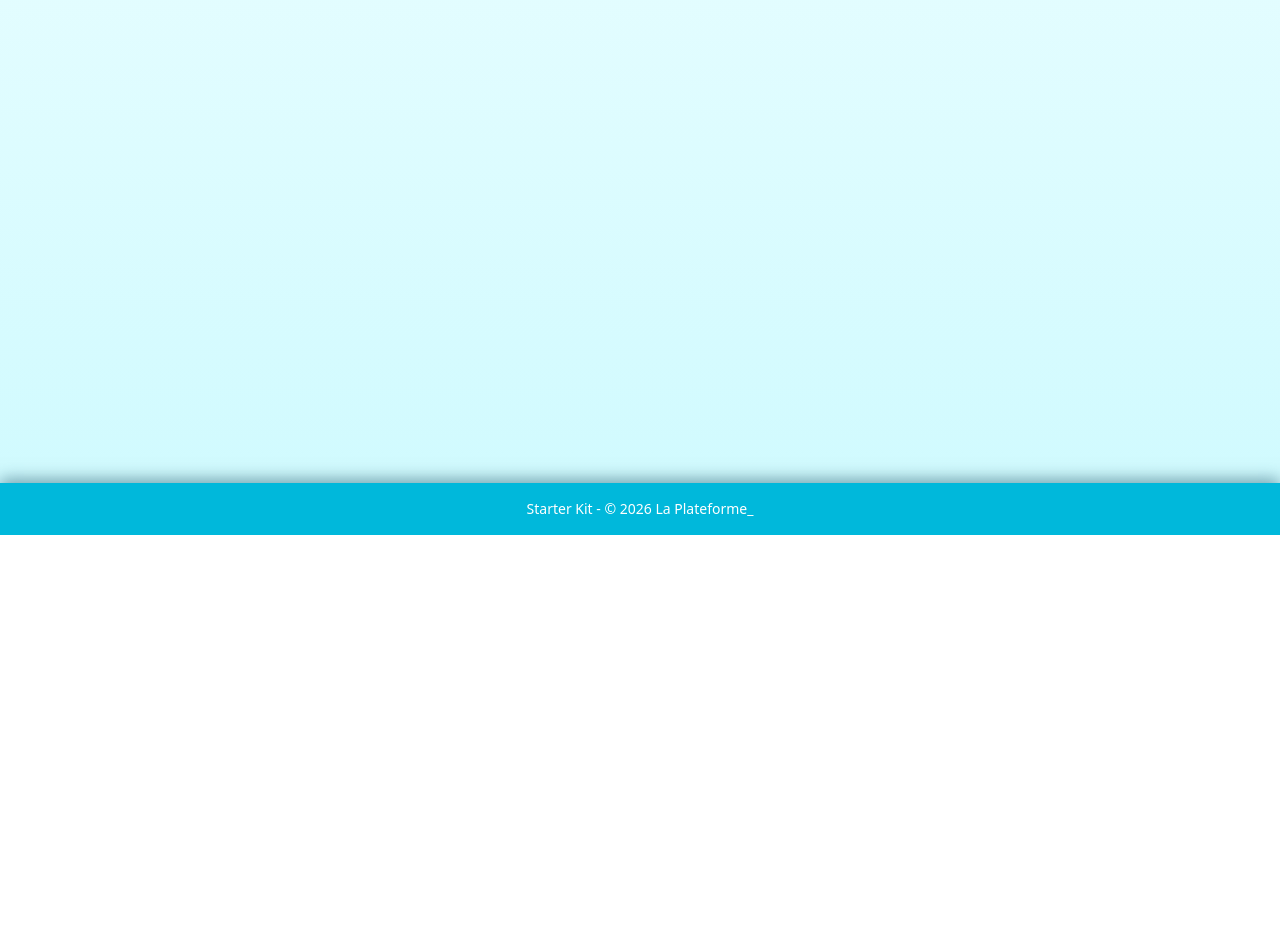
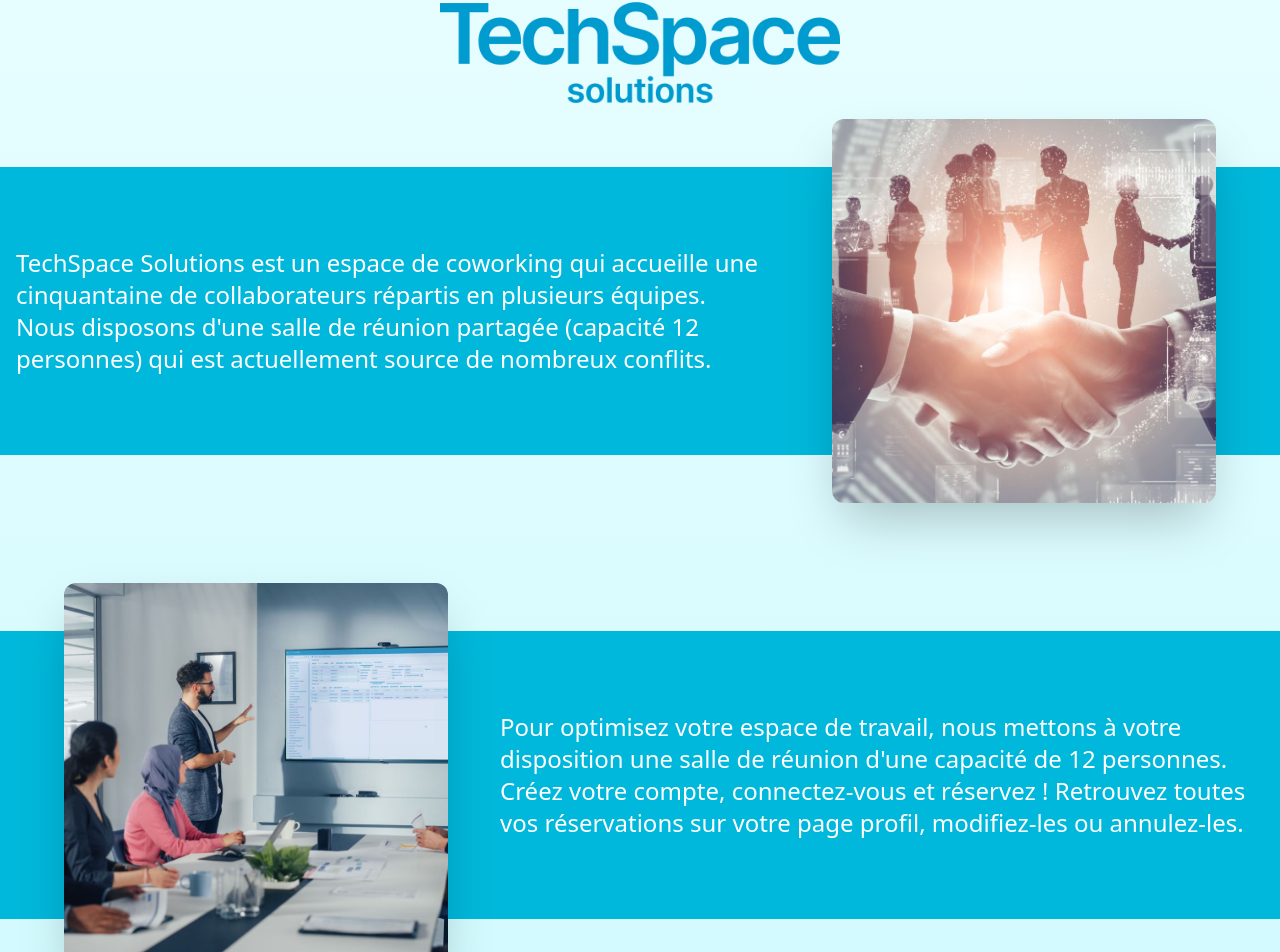
Before and after one commit to Pauline-hiez/reservation-salle, a React (Vite) app in the folder frontend/: page / in a window 1280 px wide. Shown: the part 265-1217 px from the top of the page. Before the commit the page ends 800 px from the top, so only its background shows below. Built offline with nearby package versions, Linux system fonts and the light colour scheme.

Commit message:
Page d'accueil OK

```diff
--- a/frontend/src/components/Planning.jsx
+++ b/frontend/src/components/Planning.jsx
@@ -844,10 +844,23 @@ export default function Planning() {
                                     className="w-full px-3 py-2 border border-gray-300 rounded-lg focus:outline-none focus:border-cyan-500"
                                     required
                                 >
-                                    {[1, 2, 3, 4, 5, 6, 7, 8].map(h => (
-                                        <option key={h} value={h}>{h} heure{h > 1 ? 's' : ''}</option>
-                                    ))}
+                                    {(() => {
+                                        // Calculer la durée maximale selon l'heure de début (fin à 19h)
+                                        const heureDebut = selectedSlot.heure;
+                                        const heureFin = 19; // Les réservations s'arrêtent à 19h
+                                        const dureeMax = heureFin - heureDebut;
+                                        const heuresDisponibles = Array.from({ length: dureeMax }, (_, i) => i + 1);
+
+                                        return heuresDisponibles.map(h => (
+                                            <option key={h} value={h}>{h} heure{h > 1 ? 's' : ''}</option>
+                                        ));
+                                    })()}
                                 </select>
+                                {selectedSlot.heure >= 18 && (
+                                    <p className="text-xs text-orange-600 mt-1">
+                                        ⚠️ Réservation limitée car les réservations se terminent à 19h
+                                    </p>
+                                )}
                             </div>
 
                             <div className="flex gap-3">
--- a/frontend/src/pages/Home.jsx
+++ b/frontend/src/pages/Home.jsx
@@ -1,10 +1,83 @@
+import { useState, useEffect } from 'react';
+
 export default Home;
 
 function Home() {
+    const images = [
+        "/public/assets/img/home1.png",
+        "/public/assets/img/home2.png"
+    ];
+
+    const salleImages = [
+        "/public/assets/img/salle1.png",
+        "/public/assets/img/salle2.jpeg",
+        "/public/assets/img/salle3.png"
+    ];
+
+    const [currentIndex, setCurrentIndex] = useState(0);
+    const [currentSalleIndex, setCurrentSalleIndex] = useState(0);
+
+    useEffect(() => {
+        const interval = setInterval(() => {
+            setCurrentIndex((prevIndex) => (prevIndex + 1) % images.length);
+        }, 3000); // Change d'image toutes les 3 secondes
+
+        return () => clearInterval(interval);
+    }, [images.length]);
+
+    useEffect(() => {
+        const interval = setInterval(() => {
+            setCurrentSalleIndex((prevIndex) => (prevIndex + 1) % salleImages.length);
+        }, 3000); // Change d'image toutes les 3 secondes
+
+        return () => clearInterval(interval);
+    }, [salleImages.length]);
+
     return (
-        <div className="container mx-auto px-4 py-8">
-            <h1 className="text-4xl font-bold text-gray-800 mb-6">Réservation salle</h1>
-            <p className="text-gray-600">Starter Kit - © 2026 La Plateforme_</p>
+        <div className="w-full">
+            <div className="container mx-auto px-4 py-8">
+                <img src="/public/assets/img/techspace-logo.webp" alt="Logo TechSpace" className="w-100 h-auto mx-auto mb-8" />
+            </div>
+
+            <div className="flex flex-col gap-16 md:gap-24 mb-16 md:mb-24">
+                {/* Section 1 */}
+                <div className="relative w-full bg-cyan-500 text-white py-16 md:py-20 mb-20">
+                    <div className="container mx-auto px-4 pr-72 md:pr-130">
+                        <h2 className="text-3xl md:text-2xl">TechSpace Solutions est un espace de coworking qui accueille une cinquantaine de
+                            collaborateurs répartis en plusieurs équipes. Nous disposons d'une salle de réunion partagée
+                            (capacité 12 personnes) qui est actuellement source de nombreux conflits.</h2>
+                    </div>
+                    <div className="absolute top-1/2 right-4 md:right-16 transform -translate-y-1/2 w-72 md:w-96 aspect-square overflow-hidden rounded-xl shadow-2xl">
+                        {images.map((image, index) => (
+                            <img
+                                key={index}
+                                src={image}
+                                alt={`Accueil ${index + 1}`}
+                                className={`absolute top-0 left-0 w-full h-full object-cover transition-opacity duration-1000 ${index === currentIndex ? 'opacity-100' : 'opacity-0'
+                                    }`}
+                            />
+                        ))}
+                    </div>
+                </div>
+
+                {/* Section 2 */}
+                <div className="relative w-full bg-cyan-500 text-white py-16 md:py-20 mb-20">
+                    <div className="container mx-auto px-4 pl-72 md:pl-125 flex justify-end">
+                        <h2 className="text-3xl md:text-2xl">Pour optimisez votre espace de travail, nous mettons à votre disposition une salle de réunion d'une capacité de 12 personnes. Créez votre compte, connectez-vous et réservez ! Retrouvez toutes vos réservations sur votre page profil, modifiez-les ou annulez-les.</h2>
+                    </div>
+                    <div className="absolute top-1/2 left-4 md:left-16 transform -translate-y-1/2 w-72 md:w-96 aspect-square overflow-hidden rounded-xl shadow-2xl">
+                        {salleImages.map((image, index) => (
+                            <img
+                                key={index}
+                                src={image}
+                                alt={`Salle ${index + 1}`}
+                                className={`absolute top-0 left-0 w-full h-full object-cover transition-opacity duration-1000 ${index === currentSalleIndex ? 'opacity-100' : 'opacity-0'
+                                    }`}
+                            />
+                        ))}
+                    </div>
+                </div>
+            </div>
         </div>
     );
 }
--- a/frontend/src/pages/Profil.jsx
+++ b/frontend/src/pages/Profil.jsx
@@ -329,7 +329,7 @@ function Profil() {
                                         </td>
                                         <td className={`${!isLast ? 'border-b' : ''} border-cyan-800 px-4 py-2 text-center`}>
                                             {!isPast && (
-                                                <div className="flex gap-2 justify-center">
+                                                <div className="flex justify-evenly items-center">
                                                     <button
                                                         onClick={() => openEditModal(reservation)}
                                                         className="px-3 py-1 text-gray-800 rounded-lg transition-colors text-2xl font-semibold cursor-pointer transform hover:scale-150"
```
Also changed, not shown: 1 other file (tests, documents, lock files or other folders).
